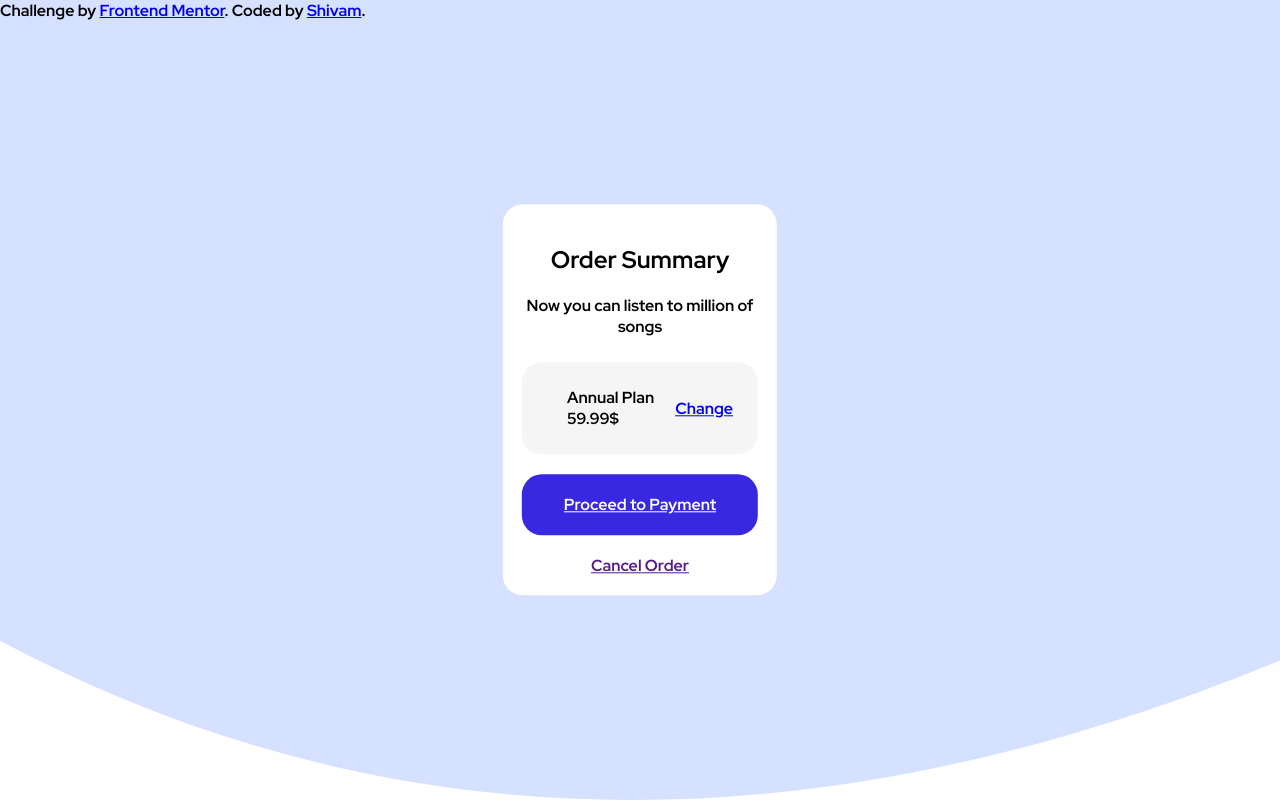
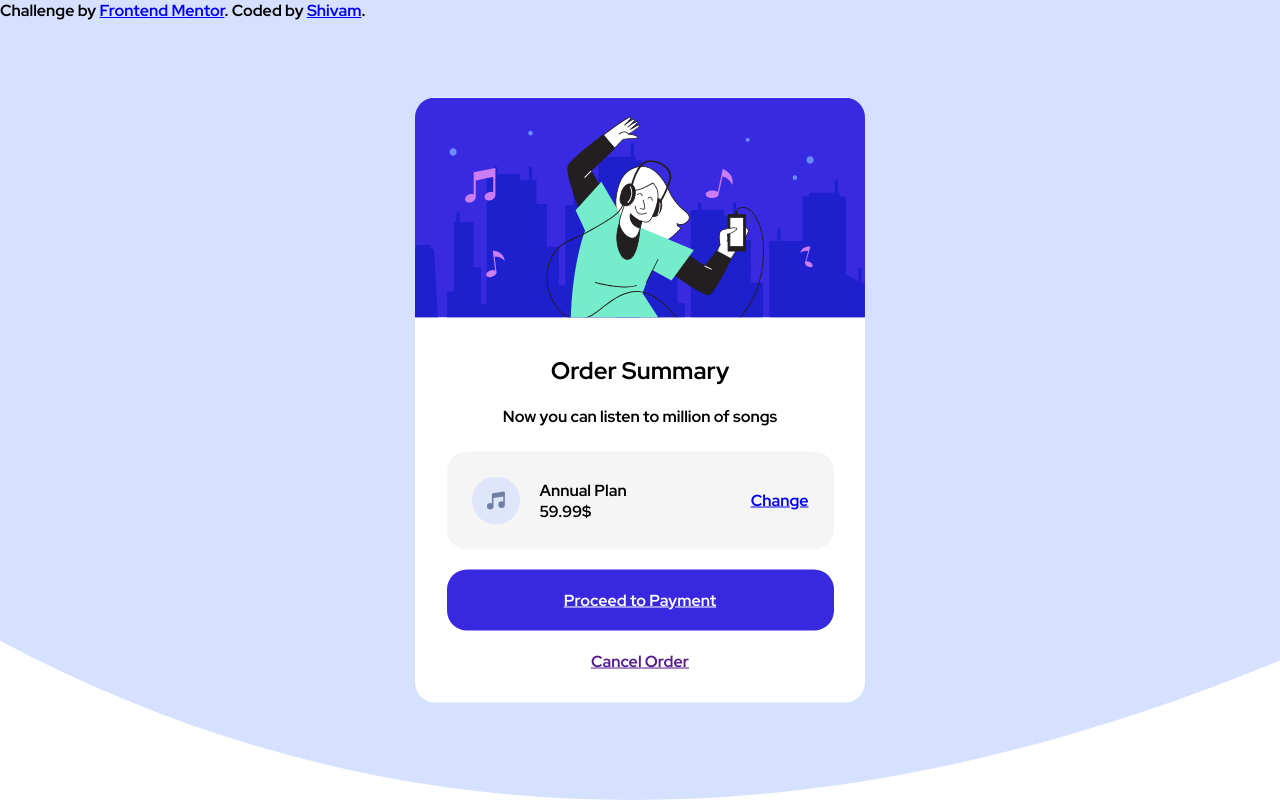
Before and after one commit to ShivamSoni1995/Order-summary, a plain HTML site: page index.html in a window 1280 px wide. Drawn offline with Linux system fonts and the light colour scheme; files whose address does not match are found by name.

Commit message:
Update index.html

```diff
--- a/index.html
+++ b/index.html
@@ -12,7 +12,7 @@
 <body>
   <div class="container">
     <div class="hero">
-     <img src="images/illustration-hero.svg" alt="">
+     <img src="illustration-hero.svg" alt="">
     </div>
     <div class="text-box">
       <h2 class="title">Order Summary</h2>
@@ -20,7 +20,7 @@
 
      <div class="plan-box">
        <div class="plan-box-left">
-         <img src="images/icon-music.svg" alt="">
+         <img src="icon-music.svg" alt="">
 
         <div>
          <h4>Annual Plan</h4>
```
